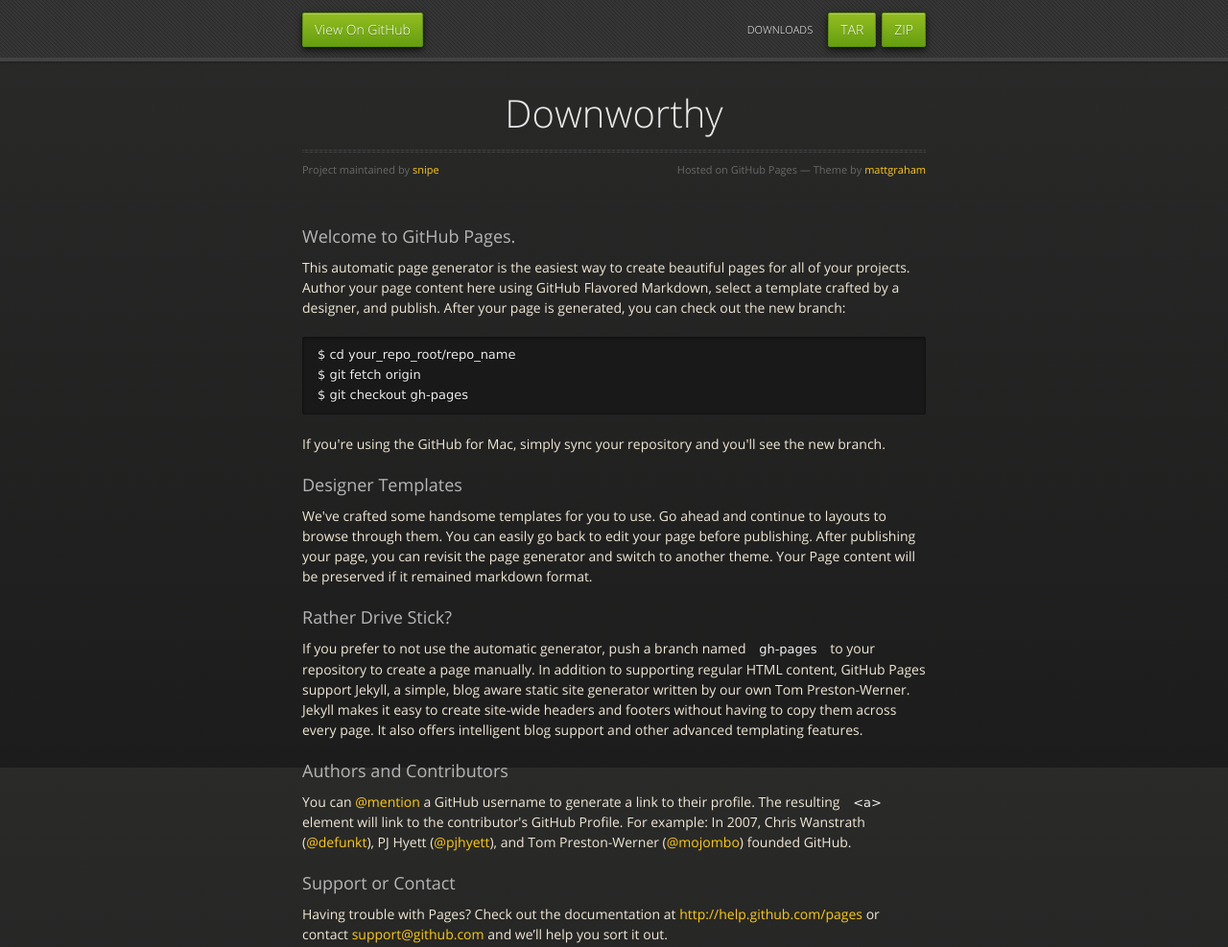
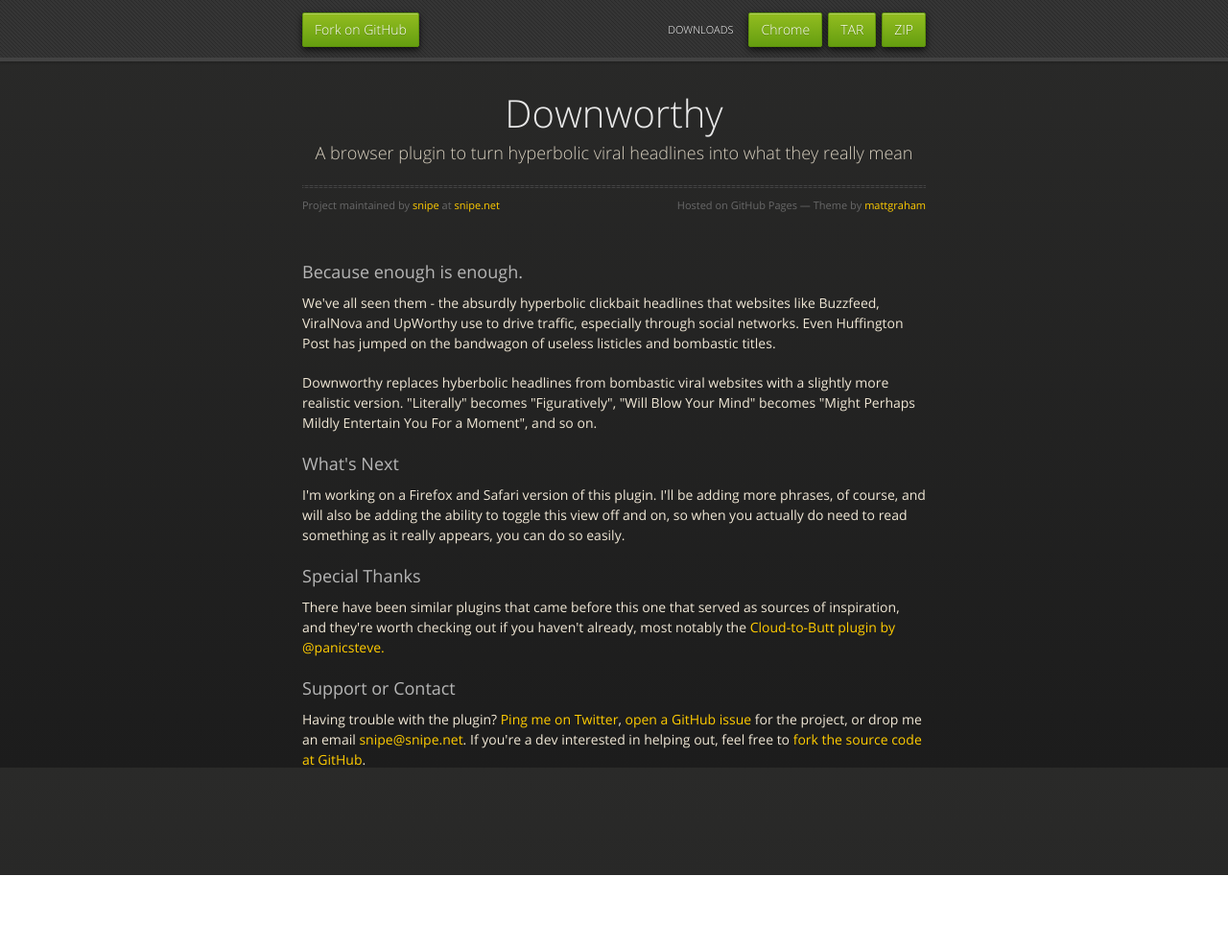
Before and after one commit to snipe/downworthy, a plain HTML site: page index.html in a window 1280 px wide. Shown: the whole page at 96% size. After the commit the page ends 912 px from the top, so only its background shows below. Drawn offline with nearby package versions, Linux system fonts and the light colour scheme.

Commit message:
copy changes

```diff
--- a/index.html
+++ b/index.html
@@ -3,7 +3,7 @@
   <head>
     <meta charset="utf-8">
     <meta http-equiv="X-UA-Compatible" content="chrome=1">
-    <title>Downworthy by snipe</title>
+    <title>Downworthy: A browser plugin to turn hyperbolic viral headlines into what they really mean</title>
     <link rel="stylesheet" href="stylesheets/styles.css">
     <link rel="stylesheet" href="stylesheets/pygment_trac.css">
     <script src="https://ajax.googleapis.com/ajax/libs/jquery/1.7.1/jquery.min.js"></script>
@@ -20,9 +20,11 @@
   <body>
       <div id="header">
         <nav>
-          <li class="fork"><a href="https://github.com/snipe/downworthy">View On GitHub</a></li>
+          <li class="fork"><a href="https://github.com/snipe/downworthy">Fork on GitHub</a></li>
+
           <li class="downloads"><a href="https://github.com/snipe/downworthy/zipball/master">ZIP</a></li>
           <li class="downloads"><a href="https://github.com/snipe/downworthy/tarball/master">TAR</a></li>
+          <li class="downloads"><a href="https://chrome.google.com/webstore/detail/downworthy/pkaoiecplgdldkfihclpndbakokopjde">Chrome</a></li>
           <li class="title">DOWNLOADS</li>
         </nav>
       </div><!-- end header -->
@@ -32,43 +34,35 @@
       <section>
         <div id="title">
           <h1>Downworthy</h1>
-          <p></p>
+          <p>A browser plugin to turn hyperbolic viral headlines into what they really mean</p>
           <hr>
-          <span class="credits left">Project maintained by <a href="https://github.com/snipe">snipe</a></span>
+          <span class="credits left">Project maintained by <a href="https://github.com/snipe">snipe</a> at <a href="http://snipe.net">snipe.net</a></span>
           <span class="credits right">Hosted on GitHub Pages &mdash; Theme by <a href="https://twitter.com/michigangraham">mattgraham</a></span>
         </div>
 
         <h3>
-<a name="welcome-to-github-pages" class="anchor" href="#welcome-to-github-pages"><span class="octicon octicon-link"></span></a>Welcome to GitHub Pages.</h3>
+<a name="welcome-to-github-pages" class="anchor" href="#welcome-to-github-pages"><span class="octicon octicon-link"></span></a>Because enough is enough.</h3>
 
-<p>This automatic page generator is the easiest way to create beautiful pages for all of your projects. Author your page content here using GitHub Flavored Markdown, select a template crafted by a designer, and publish. After your page is generated, you can check out the new branch:</p>
+<p>We've all seen them - the absurdly hyperbolic clickbait headlines that websites like Buzzfeed, ViralNova and UpWorthy use to drive traffic, especially through social networks. Even Huffington Post has jumped on the bandwagon of useless listicles and bombastic titles. </p>
 
-<pre><code>$ cd your_repo_root/repo_name
-$ git fetch origin
-$ git checkout gh-pages
-</code></pre>
-
-<p>If you're using the GitHub for Mac, simply sync your repository and you'll see the new branch.</p>
+<p>Downworthy replaces hyberbolic headlines from bombastic viral websites with a slightly more realistic version. "Literally" becomes "Figuratively", "Will Blow Your Mind" becomes "Might Perhaps Mildly Entertain You For a Moment", and so on.</p>
 
 <h3>
-<a name="designer-templates" class="anchor" href="#designer-templates"><span class="octicon octicon-link"></span></a>Designer Templates</h3>
+<a name="whats-next" class="anchor" href="#whats-next"><span class="octicon octicon-link"></span></a>What's Next</h3>
 
-<p>We've crafted some handsome templates for you to use. Go ahead and continue to layouts to browse through them. You can easily go back to edit your page before publishing. After publishing your page, you can revisit the page generator and switch to another theme. Your Page content will be preserved if it remained markdown format.</p>
+<p>I'm working on a Firefox and Safari version of this plugin. I'll be adding more phrases, of course, and will also be adding the ability to toggle this view off and on, so when you actually do need to read something as it really appears, you can do so easily.</p>
 
 <h3>
-<a name="rather-drive-stick" class="anchor" href="#rather-drive-stick"><span class="octicon octicon-link"></span></a>Rather Drive Stick?</h3>
+<a name="whats-next" class="anchor" href="#whats-next"><span class="octicon octicon-link"></span></a>Special Thanks</h3>
 
-<p>If you prefer to not use the automatic generator, push a branch named <code>gh-pages</code> to your repository to create a page manually. In addition to supporting regular HTML content, GitHub Pages support Jekyll, a simple, blog aware static site generator written by our own Tom Preston-Werner. Jekyll makes it easy to create site-wide headers and footers without having to copy them across every page. It also offers intelligent blog support and other advanced templating features.</p>
+<p>There have been similar plugins that came before this one that served as sources of inspiration, and they're worth checking out if you haven't already, most notably the <a href="https://github.com/panicsteve/cloud-to-butt">Cloud-to-Butt plugin by @panicsteve.</p>
 
-<h3>
-<a name="authors-and-contributors" class="anchor" href="#authors-and-contributors"><span class="octicon octicon-link"></span></a>Authors and Contributors</h3>
-
-<p>You can <a href="https://github.com/blog/821" class="user-mention">@mention</a> a GitHub username to generate a link to their profile. The resulting <code>&lt;a&gt;</code> element will link to the contributor's GitHub Profile. For example: In 2007, Chris Wanstrath (<a href="https://github.com/defunkt" class="user-mention">@defunkt</a>), PJ Hyett (<a href="https://github.com/pjhyett" class="user-mention">@pjhyett</a>), and Tom Preston-Werner (<a href="https://github.com/mojombo" class="user-mention">@mojombo</a>) founded GitHub.</p>
 
 <h3>
 <a name="support-or-contact" class="anchor" href="#support-or-contact"><span class="octicon octicon-link"></span></a>Support or Contact</h3>
 
-<p>Having trouble with Pages? Check out the documentation at <a href="http://help.github.com/pages">http://help.github.com/pages</a> or contact <a href="mailto:support@github.com">support@github.com</a> and we’ll help you sort it out.</p>
+<p>Having trouble with the plugin? <a href="gttp://twitter.com/snipeyhead">Ping me on Twitter</a>, <a href="https://github.com/snipe/downworthy/issues">open a GitHub issue</a> for the project, or drop me an email <a href="mailto:snipe@snipe.net">snipe@snipe.net</a>. If you're a dev interested in helping out, feel free to <a href="https://github.com/snipe/downworthy">fork the source code at GitHub</a>.</p>
+
       </section>
 
     </div>
```
